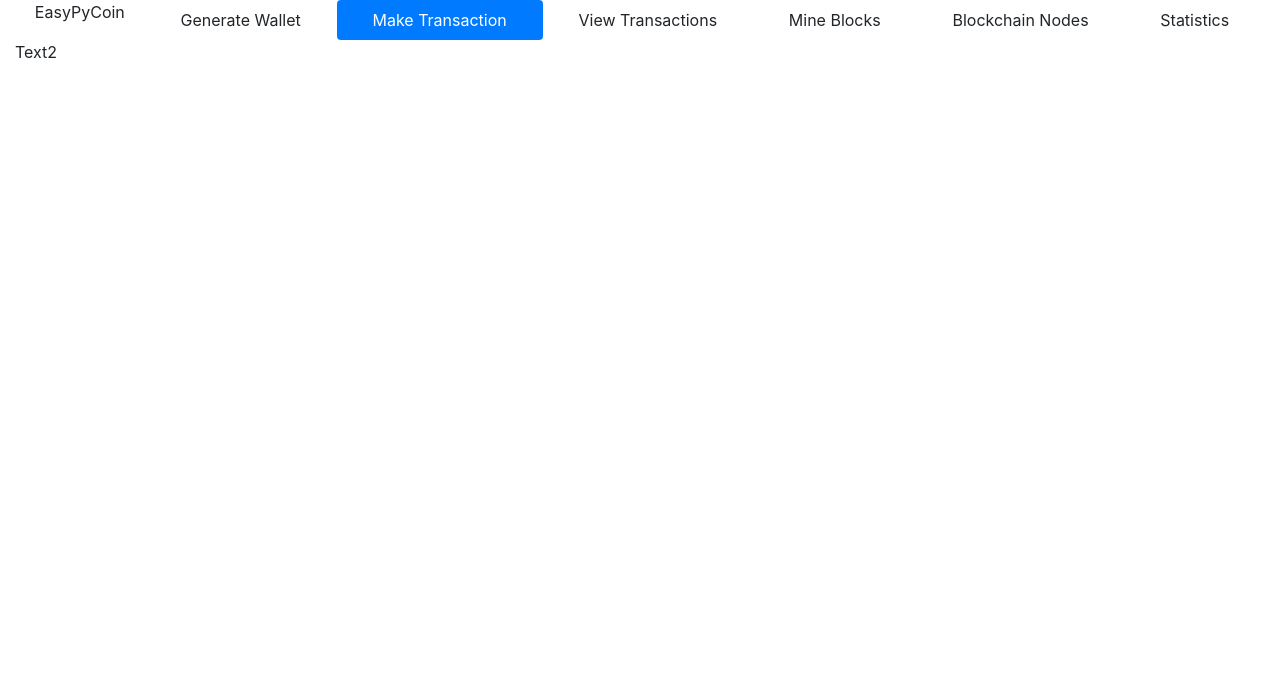
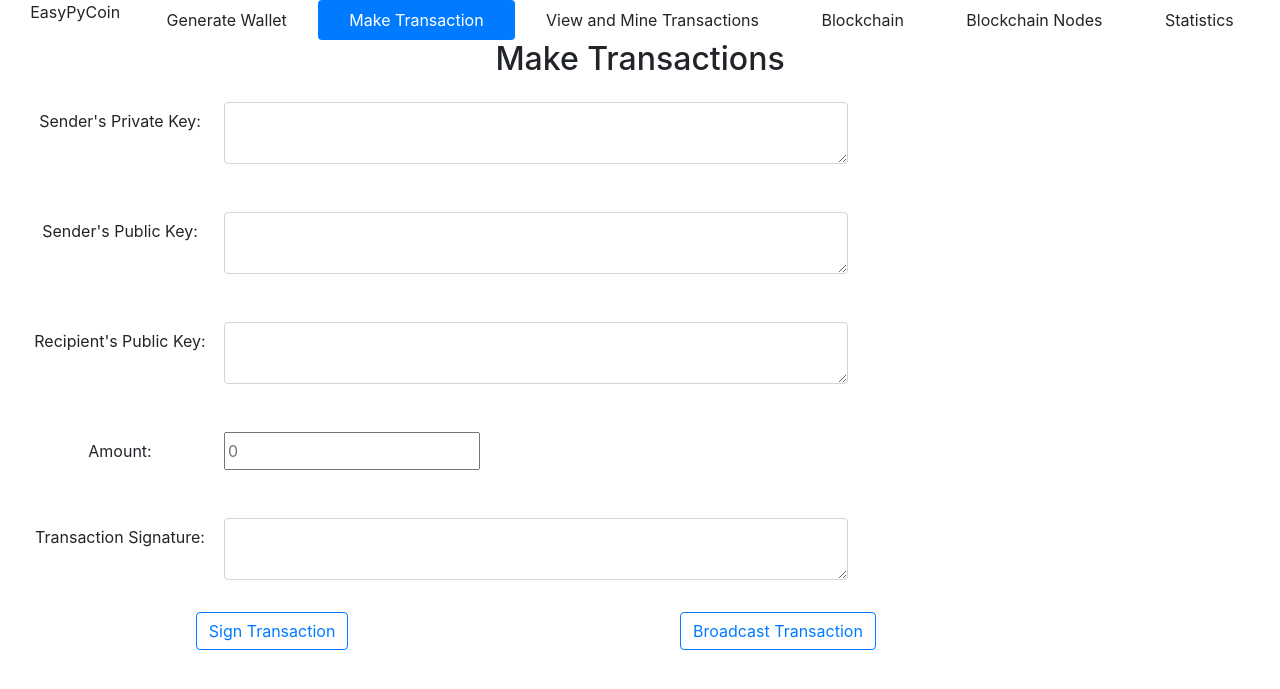
Before and after one commit to jchallenger1/easypycoin, a Flask app: page / in a window 1280 px wide, after a click on "Make Transaction". Shown: the top 689 px of the page. Run offline with Flask 2, Linux system fonts and the light colour scheme; some libraries are stand-ins or nearby versions.

Commit message:
added make transaction frontend html

```diff
--- a/templates/index.html
+++ b/templates/index.html
@@ -29,34 +29,40 @@
     <nav>
         <div class="nav nav-pills" id="nav-tab" role="tablist">
             <a class="flex-md-fill text-sm-center">EasyPyCoin</a>
+
             <a class="flex-sm-fill text-sm-center nav-link active" id="gen-wallet-tab" data-bs-toggle="tab"
-               data-bs-target="#gen-wallet" type="button" role="tab" aria-controls="gen-wallet" aria-selected="true">Generate
-                Wallet</a>
+               data-bs-target="#gen-wallet" type="button" role="tab" aria-controls="gen-wallet" aria-selected="true">
+                Generate Wallet</a>
+
             <a class="flex-sm-fill text-sm-center nav-link" id="mk-trans-tab" data-bs-toggle="tab"
-               data-bs-target="#mk-trans" type="button" role="tab" aria-controls="mk-trans" aria-selected="false">Make
-                Transaction</a>
+               data-bs-target="#mk-trans" type="button" role="tab" aria-controls="mk-trans" aria-selected="false">
+                Make Transaction</a>
+
             <a class="flex-sm-fill text-sm-center nav-link" id="view-trans-tab" data-bs-toggle="tab"
-               data-bs-target="#view-trans" type="button" role="tab" aria-controls="view-trans" aria-selected="false">View
-                Transactions</a>
-            <a class="flex-sm-fill text-sm-center nav-link" id="mine-blocks-tab" data-bs-toggle="tab"
-               data-bs-target="#mine-blocks" type="button" role="tab" aria-controls="mine-blocks" aria-selected="false">Mine
-                Blocks</a>
+               data-bs-target="#view-trans" type="button" role="tab" aria-controls="view-trans" aria-selected="false">
+                View and Mine Transactions</a>
+
+            <a class="flex-sm-fill text-sm-center nav-link" id="chain-tab" data-bs-toggle="tab"
+               data-bs-target="#chain" type="button" role="tab" aria-controls="chain" aria-selected="false">
+                Blockchain</a>
+
             <a class="flex-sm-fill text-sm-center nav-link" id="chain-nodes-tab" data-bs-toggle="tab"
-               data-bs-target="#chain-nodes" type="button" role="tab" aria-controls="chain-nodes" aria-selected="false">Blockchain
-                Nodes</a>
+               data-bs-target="#chain-nodes" type="button" role="tab" aria-controls="chain-nodes" aria-selected="false">
+                Blockchain Nodes</a>
+
             <a class="flex-sm-fill text-sm-center nav-link" id="stats-tab" data-bs-toggle="tab"
-               data-bs-target="#stats" type="button" role="tab" aria-controls="stats"
-               aria-selected="false">Statistics</a>
+               data-bs-target="#stats" type="button" role="tab" aria-controls="stats"  aria-selected="false">
+                Statistics</a>
+
         </div>
     </nav>
     <div class="tab-content" id="nav-tabContent">
+        <!-- Wallet Generator Tab -->
         <div class="tab-pane fade show active" id="gen-wallet" role="tabpanel" aria-labelledby="gen-wallet-tab">
-            <div class="text-center">
-                <h2>Wallet Generator</h2>
-            </div>
+            <h2>Wallet Generator</h2>
             <div class="form-group row p-3">
-                <label for="private-key-form" class="col-sm-2 col-form-label">Private Key:</label>
-                <textarea class="form-control col-sm-6" id="private-key-form"></textarea>
+                <label for="private-key-form-walgen" class="col-sm-2 col-form-label">Private Key:</label>
+                <textarea class="form-control col-sm-6" id="private-key-form-walgen"></textarea>
             </div>
             <div class="form-group row p-3">
                 <label for="public-key-form" class="col-sm-2 col-form-label">Public Key:</label>
@@ -66,21 +72,58 @@
                 <button type="button" class="btn btn-outline-primary btn-large">Generate Wallet</button>
             </div>
         </div>
+
+        <!-- Make Transactions Tab -->
         <div class="tab-pane fade" id="mk-trans" role="tabpanel" aria-labelledby="mk-trans-tab">
-            Text2
+            <div class="text-center">
+                <h2 class="text-center">Make Transactions</h2>
+                <div class="form-group row p-3">
+                    <label for="private-key-form-mktrans" class="col-sm-2 col-form-label">Sender's Private Key:</label>
+                    <textarea class="form-control col-sm-6" id="private-key-form-mktrans"></textarea>
+                </div>
+                <div class="form-group row p-3">
+                    <label for="public-key-mktrans" class="col-sm-2 col-form-label">Sender's Public Key:</label>
+                    <textarea class="form-control col-sm-6" id="public-key-mktrans"></textarea>
+                </div>
+                <div class="form-group row p-3">
+                    <label for="recipient-address-mktrans" class="col-sm-2 col-form-label">Recipient's Public Key:</label>
+                    <textarea class="form-control col-sm-6" id="recipient-address-mktrans"></textarea>
+                </div>
+                <div class="form-group row p-3">
+                    <label for="amount-mktrans" class="col-sm-2 col-form-label">Amount:</label>
+                    <input type="text" id="amount-mktrans" placeholder="0">
+                </div>
+                <div class="form-group row p-3">
+                    <label for="signature-mktrans" class="col-sm-2 col-form-label">Transaction Signature:</label>
+                    <textarea class="form-control col-sm-6" id="signature-mktrans"></textarea>
+                </div>
+                <div class="d-md-flex flex-row justify-content-around col-10">
+                    <button type="button" class="btn btn-outline-primary btn-large">Sign Transaction</button>
+                    <button type="button" class="btn btn-outline-primary btn-large">Broadcast Transaction</button>
+                </div>
+            </div>
         </div>
+
+        <!-- View and Mine Transactions Tab -->
         <div class="tab-pane fade" id="view-trans" role="tabpanel" aria-labelledby="view-trans-tab">
             Text3
         </div>
-        <div class="tab-pane fade show" id="mine-blocks" role="tabpanel" aria-labelledby="mine-blocks-tab">
+
+        <!-- Blockchain Tab -->
+        <div class="tab-pane fade show" id="chain" role="tabpanel" aria-labelledby="chain-tab">
             Text4
         </div>
+
+        <!-- Blockchain Nodes Tab -->
         <div class="tab-pane fade" id="chain-nodes" role="tabpanel" aria-labelledby="chain-nodes-tab">
             Text5
         </div>
+
+        <!-- Statistics Tab -->
         <div class="tab-pane fade" id="stats" role="tabpanel" aria-labelledby="stats-tab">
             Text6
         </div>
+
     </div>
 </div>
 
```
